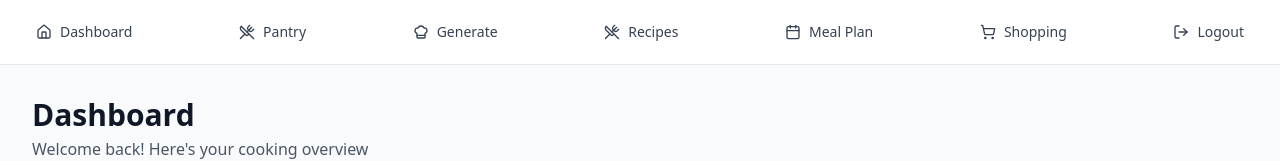
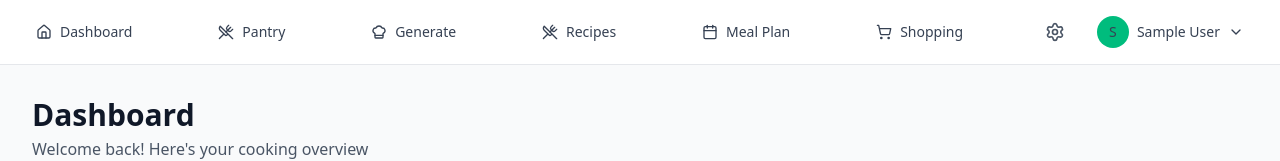
Before and after one commit to TamarawGuy/ai-recipe-generator, a React (Vite) app in the folder frontend/: page /dashboard in a window 1280 px wide. Shown: the top 161 px of the page. Built offline with nearby package versions, Linux system fonts and the light colour scheme; no server answers; sample sign-in values are in the browser's storage.

Commit message:
Feat: connecting user info in navbar + dropdown for profile

```diff
--- a/frontend/src/pages/shared/Navbar.tsx
+++ b/frontend/src/pages/shared/Navbar.tsx
@@ -7,7 +7,10 @@ import {
     Calendar,
     ShoppingCart,
     LogOut,
+    Settings,
+    ChevronDown,
 } from 'lucide-react'
+import { useState, useEffect, useRef } from 'react'
 
 type NavLinkProps = {
     to: string
@@ -39,11 +42,29 @@ const navConfig = [
 const Navbar = () => {
     const { user, logout } = useAuth()
     const navigate = useNavigate()
+    const [isDropdownOpen, setIsDropdownOpen] = useState(false)
+    const dropdownRef = useRef<HTMLDivElement | null>(null)
 
     const handleLogout = () => {
         logout()
         navigate('/login')
+        setIsDropdownOpen(false)
     }
+
+    useEffect(() => {
+        const handleClickOutside = (e: MouseEvent) => {
+            if (
+                dropdownRef.current &&
+                !dropdownRef.current.contains(e.target as Node)
+            ) {
+                setIsDropdownOpen(false)
+            }
+        }
+
+        document.addEventListener('mousedown', handleClickOutside)
+        return () =>
+            document.removeEventListener('mousedown', handleClickOutside)
+    }, [])
 
     return (
         <nav className="bg-white border-b border-gray-200 sticky top-0 z-50">
@@ -61,13 +82,64 @@ const Navbar = () => {
 
                     {/* User Menu */}
                     <div className="flex items-center gap-3">
-                        <button
-                            onClick={handleLogout}
-                            className="flex items-center gap-2 px-3 py-2 text-sm text-gray-700 hover:text-gray-900 hover:bg-gray-100 rounded-lg transition-colors"
+                        <Link
+                            to="/settings"
+                            className="p-2 text-gray-600 hover:text-gray-900 hover:bg-gray-100 rounded-lg transition-colors"
                         >
-                            <LogOut className="w-4 h-4" />
-                            <span className="hidden sm:inline">Logout</span>
-                        </button>
+                            <Settings className="w-5 h-5" />
+                        </Link>
+                        <div className="relative" ref={dropdownRef}>
+                            <button
+                                onClick={() =>
+                                    setIsDropdownOpen(!isDropdownOpen)
+                                }
+                                className="flex items-center gap-2 px-3 py-2 text-sm text-gray-700"
+                            >
+                                <div className="w-8 h-8 bg-emerald-500 rounded-full flex items-center justify-center">
+                                    {user?.name?.charAt(0).toUpperCase() || 'U'}
+                                </div>
+                                <span className="hidden sm:inline font-medium">
+                                    {user?.name || 'User'}
+                                </span>
+                                <ChevronDown
+                                    className={`w-4 h-4 transition-transform ${isDropdownOpen ? 'rotate' : ''}`}
+                                />
+                            </button>
+
+                            {/* Dropdown Menu */}
+                            {isDropdownOpen && (
+                                <div className="absolute right-0 mt-2 w-64 bg-white rounded-lg shadow-lg border">
+                                    {/* User Info */}
+                                    <div className="px-4 py-3 border-b border-gray-200">
+                                        <div className="flex items-center gap-3">
+                                            <div className="w-10 h-10 bg-emerald-500 rounded-full flex items-center justify-center">
+                                                {user?.name
+                                                    ?.charAt(0)
+                                                    .toUpperCase() || 'U'}
+                                            </div>
+                                            <div className="flex-1 min-w-0">
+                                                <p className="text-sm font-semibold text-gray-900 truncate">
+                                                    {user?.name || 'User'}
+                                                </p>
+                                                <p className="text-xs text-gray-500 truncate">
+                                                    {user?.email ||
+                                                        'user@example.com'}
+                                                </p>
+                                            </div>
+                                        </div>
+                                    </div>
+
+                                    {/* Logout button */}
+                                    <button
+                                        onClick={handleLogout}
+                                        className="w-full flex items-center gap-3 px-4 py-2 text-sm text-red-500"
+                                    >
+                                        <LogOut className="w-4 h-4" />
+                                        <span>Logout</span>
+                                    </button>
+                                </div>
+                            )}
+                        </div>
                     </div>
                 </div>
             </div>
```
